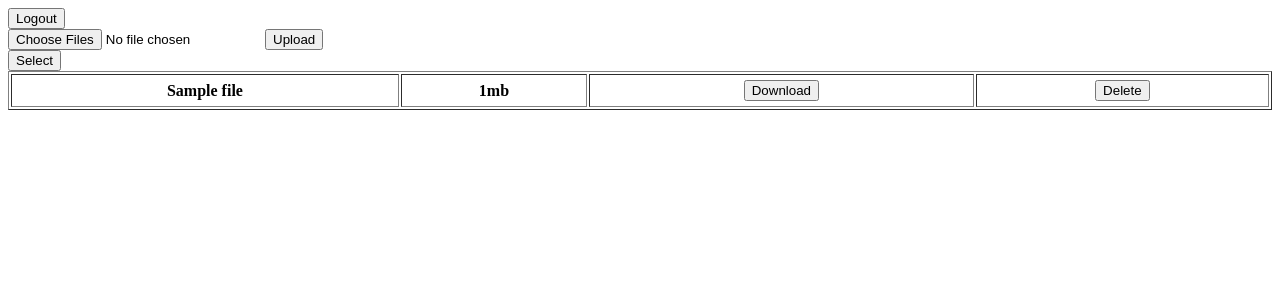
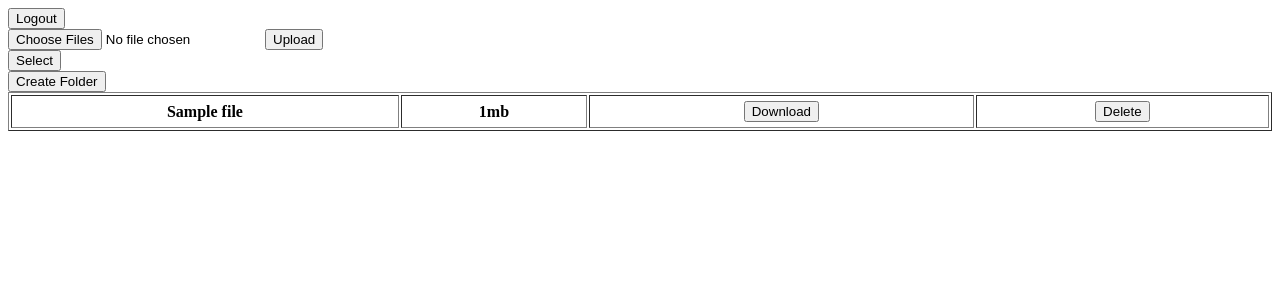
Before and after one commit to RB387/GorbInDocks, a Flask app: template templates/home.html in a window 1280 px wide. Shown: the top 300 px of the page. Run offline with Flask 2, Linux system fonts and the light colour scheme; the template is opened without the code that fills it: most values are stand-ins (such as "Sample title", 1, 10 or a date in 2020); lists and menus that the app fills with data are empty.

Commit message:
Added catalog system

```diff
--- a/templates/home.html
+++ b/templates/home.html
@@ -1,14 +1,14 @@
 <!DOCTYPE html>
 <html>
     <body>
-        <form action="{{ url_for('home') }}" method="post" name="logout_form">
+        <form action="{{ url_for('home', directory = path) }}" method="post" name="logout_form">
             <input type="submit" name="logout" value="Logout">
         </form>
         <form method=post enctype=multipart/form-data>
             <input type=file name=file multiple>
             <input type=submit value=Upload>
         </form>
-        <form action="{{ url_for('home') }}" method="post" name="checkbox">
+        <form action="{{ url_for('home', directory = path) }}" method="post" name="checkbox">
         {% if error %}
                 <span style="color: #ff0000;">{{ error_message }}</span>
         {% endif %}
@@ -16,7 +16,7 @@
                 <span>{{ upload_message }}</span>
         {% endif %}
         {% if not check %}
-                <form action="{{ url_for('home') }}" method="post" name="select_form">
+                <form action="{{ url_for('home', directory = path) }}" method="post" name="select_form">
                     <input type="submit" name="select_button" value="Select">
                 </form>
         {% else %}
@@ -25,24 +25,48 @@
                 <input type="submit" name="cancel_list" value="Cancel">
         {% endif %}
 
+        {% if not add_folder %}
+        <form action="{{ url_for('home', directory = path) }}" method="post" name="add_folder">
+            <input type="submit" name="add_folder" value="Create Folder">
+        </form>
+        {% else %}
+        <form action="{{ url_for('home', directory = path) }}" method="post" name="add_folder">
+            <input type="text" name="create_folder" value="Folder name">
+            <input type="submit" name="create_folder_button" value="Create">
+        </form>
+        {% endif %}
+        {% if path %}
+            <form action="{{ url_for('home', directory = path) }}" method="post" name="add_folder">
+                <input type="submit" name="back" value="Go back">
+            </form>
+        {% endif %}
+
             <table border="1" width="100%" cellpadding="5">
                     {% for file in files %}
                         <tr>
+                            {% if file['type'] == 'folder' %}
+                                <th>
+                                <form id="folder" method="post">
+                                    <input type="hidden" id="folder" name="folder" value="{{ file['_id'] }}">
+                                    <p><a href="#" onclick="document.getElementById('folder').submit();">{{ file['name'] }}</a></p>
+                                </form></th>
+                            {% else %}
                                 <th>{{ file['name'] }}</th>
                                 <th>{{ file['size'] }}mb</th>
                                 {% if check %}
                                     <th><input type="checkbox" name="{{ 'box' ~ loop.index0 }}" value="{{ file['_id'] }}"></th>
                                 {% else %}
                                 <th>
-                                <form action="{{ url_for('home') }}" method="post" name="download {{ file['_id'] }}">
+                                    <form action="{{ url_for('home', directory = path) }}" method="post" name="download {{ file['_id'] }}">
                                             <input type="submit" name="download {{ file['_id'] }}" value="Download">
                                     </form>
                                 </th>
                                 <th>
-                                <form action="{{ url_for('home') }}" method="post" name="delete {{ file['_id'] }}">
+                                    <form action="{{ url_for('home', directory = path) }}" method="post" name="delete {{ file['_id'] }}">
                                             <input type="submit" name="delete {{ file['_id'] }}" value="Delete">
                                     </form>
                                 </th>
+                                {% endif %}
                             {% endif %}
                         </tr>
                     {% endfor %}
```
Lines whose indentation alone changed are shown as unchanged.
